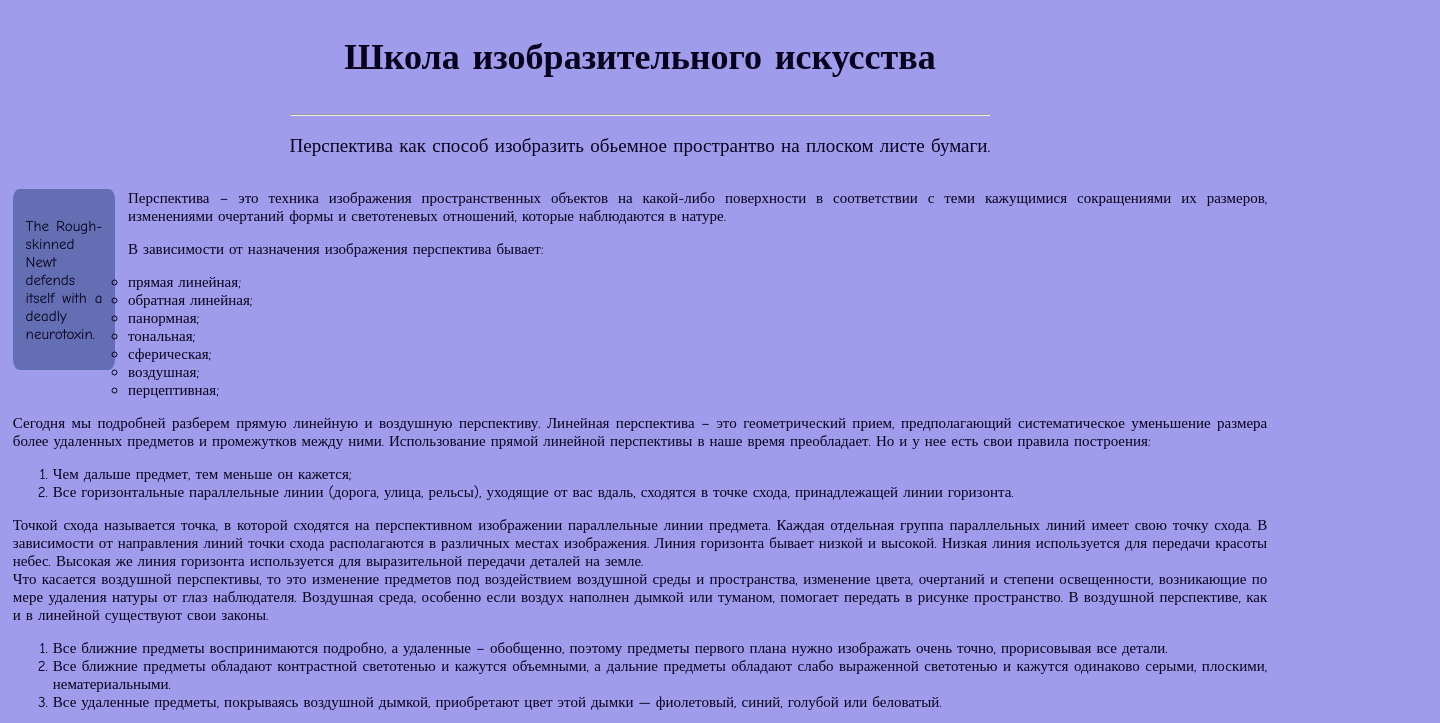
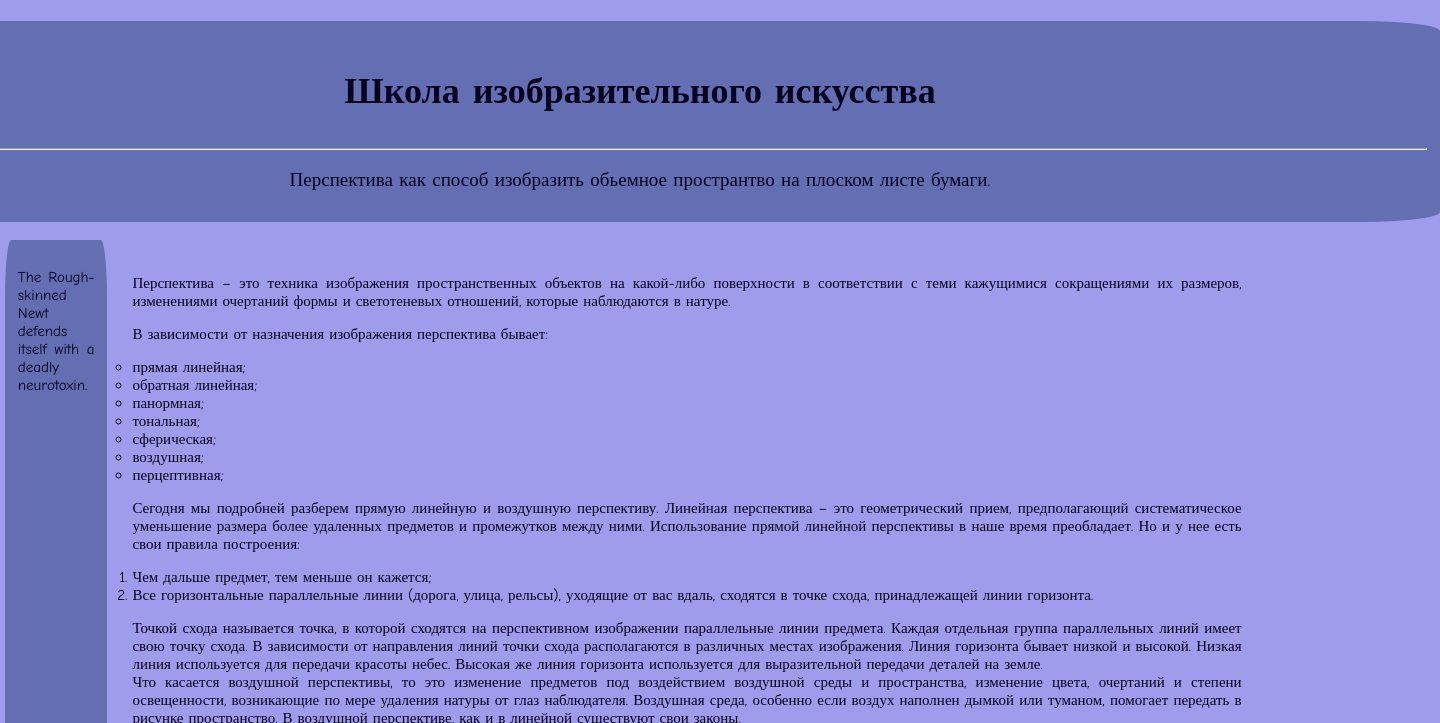
Before and after one commit to MariaChicheva/MRhtmlcss.github.io, a plain HTML site: page index.html in a window 1280 px wide. Shown: the top 723 px of the page, 1440 px wide, since content can reach past the window. Drawn offline with Linux system fonts and the light colour scheme.

Commit message:
Add files via upload
update2.0

```diff
--- a/fivelab.css
+++ b/fivelab.css
@@ -6,8 +6,6 @@
 }
 html,
 body {
-    margin: 0;
-    padding: 0;
     font-size: 15px;/*Размер шрифта*/
     background-color:#9f9ceb;
     color: #08021e;
@@ -22,13 +20,21 @@ body {
     /*flex-wrap: wrap;*/
 
 }
+header {
+  background: #636eb3;
+  border-radius: 5%;
+  width:200vh;
+  margin: 1%;
+  padding: 1%;
+}
 aside {
   margin: 0.5rem;/*размер относительно шрифта*/
   background: #636eb3;
-  margin: 1%;
+  margin: 5px;
+  margin-right: 25px;
   padding: 1%;
   width: 8%;
-  height: 99%;
+  height: 120vh;
   float: left;
   border-radius: 6%;
 }
@@ -46,11 +52,12 @@ aside {
 .text{
   justify-content: center;
   padding: auto;
-  margin: 1%;
-  padding: 0,3%;
+  margin: 2%;
+  padding: 1%;
 }
 .footer{
   justify-content:space-around;
-  width:100%;
-  height:10%;
+  width: 120px !important;
+  height: 75px !important;
+  border-radius: 3%;
  }
```
Also changed, not shown: index.html (+2 -1 lines).
